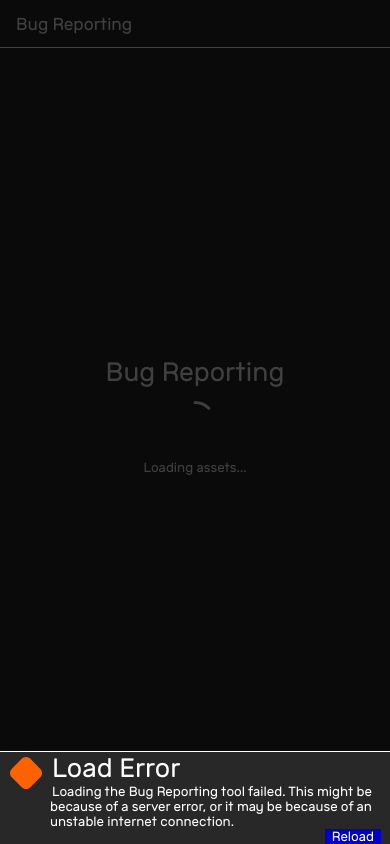
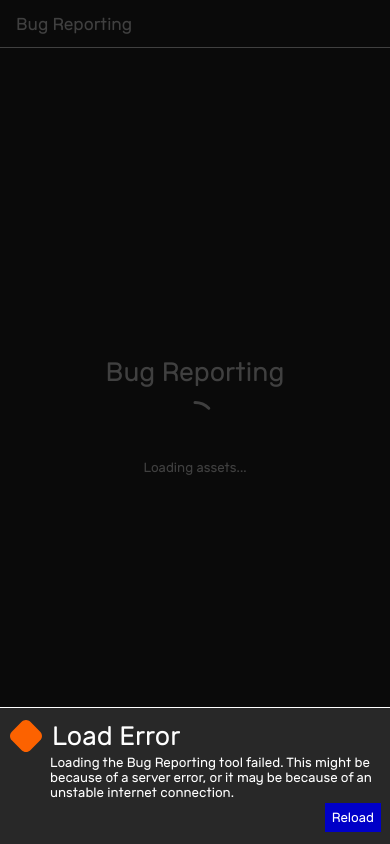
Before and after one commit to vicr123/vicr123-bugreport, a plain HTML site: page app/index.html in a window 390 px wide. Drawn offline with nearby package versions, Linux system fonts and the light colour scheme; a script that the page names is missing.

Commit message:
Fixes some weird CSS

```diff
--- a/app/app.css
+++ b/app/app.css
@@ -179,8 +179,8 @@ div.content {
 }
 
 div.content * {
-    padding-bottom: 0px;
-    padding-top: 0px;
+    /* padding-bottom: 0px; */
+    /* padding-top: 0px; */
     margin: 0px;
     vertical-align: bottom;
 }
@@ -797,6 +797,11 @@ p.error {
     color: rgb(255, 50, 50);
 }
 
+.dialog > * {
+    margin-top: 3px !important;
+    margin-bottom: 3px !important;
+}
+
 @media (max-width: 900px) {
     div.list .parentButton {
         display: flex;
@@ -804,6 +809,11 @@ p.error {
 
     div.content > div {
         display: none;
+    }
+
+
+    div.newBug.show {
+        display: flex;
     }
 
     div.content.projects #projects {
--- a/app/app.js
+++ b/app/app.js
@@ -67,7 +67,7 @@ let mouseX, mouseY;
 }
 
 console.log("%cWARNING", "color: yellow; font-size: xx-large");
-console.log("This console can change the indended behaviour of the bug reporting tool. Unless you know what you're doing, don't enter any commands here. They could be sending user account information to an attacker.");
+console.log("This console can change the intended behaviour of the bug reporting tool. Unless you know what you're doing, don't enter any commands here. They could be sending user account information to an attacker.");
 
 function load() {
     try {
```
